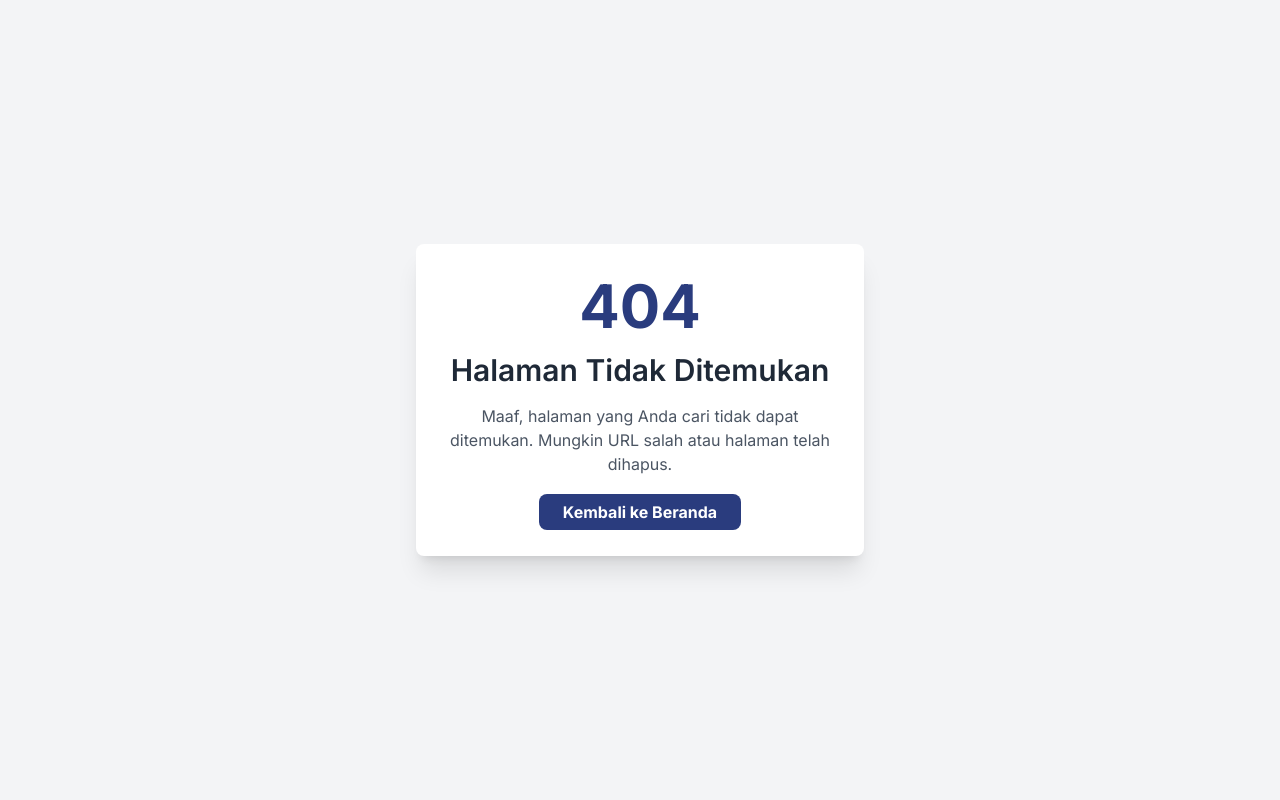
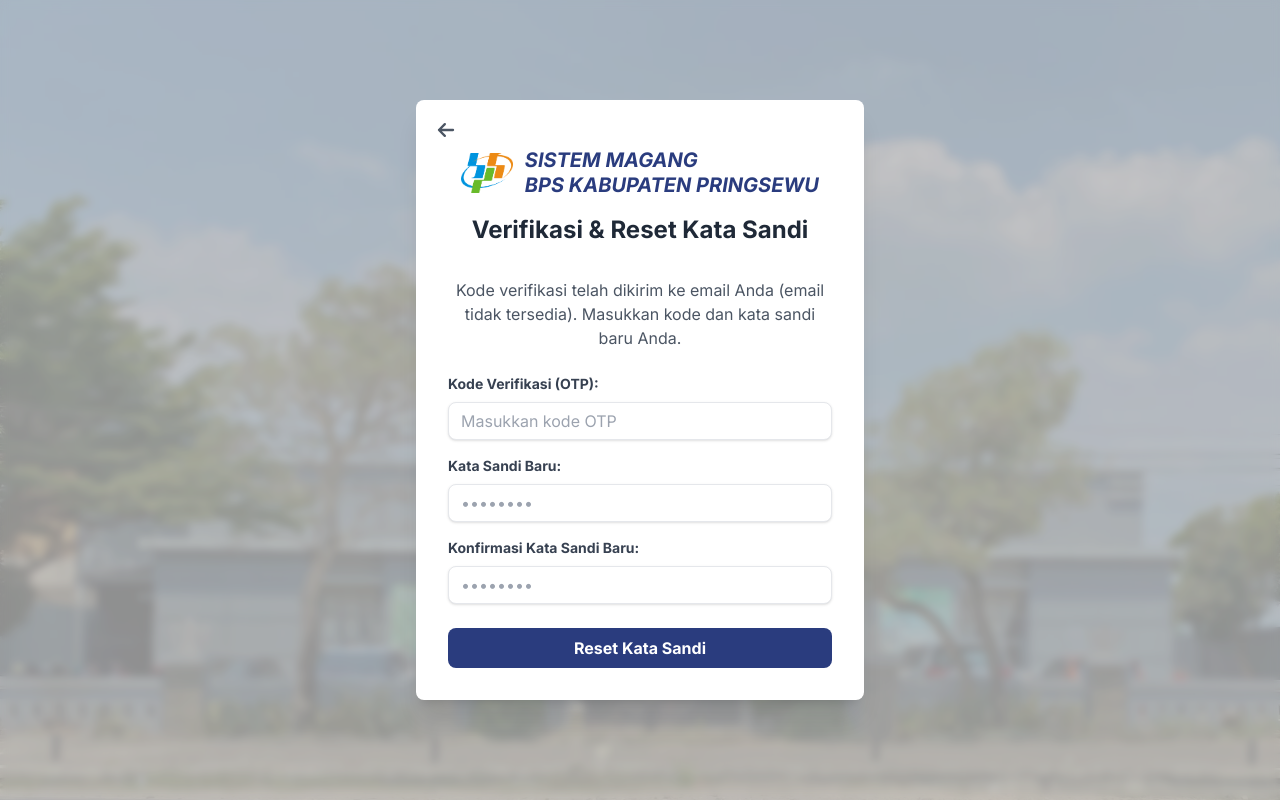
Before and after one commit to aryasetiap/web-magang-bps, a React (Create React App) app in the folder front-end-web/: page /verify-otp in a window 1280 px wide. Before the commit this address had no page. Built offline with nearby package versions, Linux system fonts and the light colour scheme.

Commit message:
`feat: add verify otp page, update forgot password and headbar components`

```diff
--- a/front-end-web/src/App.js
+++ b/front-end-web/src/App.js
@@ -7,6 +7,7 @@ import LoginPage from "./pages/LoginPage";
 import RegistrationPage from "./pages/Registration";
 import ForgotPasswordPage from "./pages/ForgotPassword";
 import AuthCallbackPage from "./pages/AuthCallbackPage";
+import VerifyOtpPage from "./pages/VerifyOtp";
 
 // Import Unified Dashboard Layout (Layout gabungan untuk semua role dashboard)
 import DashboardLayout from "./components/protected/DashboardLayout";
@@ -80,6 +81,8 @@ function App() {
 
           {/* Rute Forgot Password */}
           <Route path="/forgot-password" element={<ForgotPasswordPage />} />
+          {/* Rute Verifikasi OTP untuk Reset Password */}
+          <Route path="/verify-otp" element={<VerifyOtpPage />} />
 
           {/* Rute Dashboard Peserta Magang (Intern) - Dilindungi */}
           <Route
--- a/front-end-web/src/components/protected/HeadBar.jsx
+++ b/front-end-web/src/components/protected/HeadBar.jsx
@@ -40,7 +40,7 @@ function HeadBar({ toggleSidebar, isCollapsed, userRole }) {
     setProfilePhoto(
       profile?.profilePhoto
         ? `http://localhost:3000/${profile.profilePhoto.replace(/\\/g, "/")}`
-        : "https://via.placeholder.com/150/F8D7DA/000000?text=JD"
+        : "https://www.placeholderimage.online/images/generic/user-profile-images.jpg"
     );
   }, [profile]);
 
@@ -110,7 +110,7 @@ function HeadBar({ toggleSidebar, isCollapsed, userRole }) {
     }
   };
 
-  const handleChangePassword = (e) => {
+  const handleChangePassword = async (e) => {
     e.preventDefault();
     if (!oldPassword || !newPassword || !confirmNewPassword) {
       alert("Semua bidang password harus diisi.");
@@ -129,6 +129,23 @@ function HeadBar({ toggleSidebar, isCollapsed, userRole }) {
       return;
     }
 
+    if (!token) return;
+
+    try {
+      const res = await fetch("http://localhost:3000/auth/change-password", {
+        method: "POST",
+        headers: {
+          "Content-Type": "application/json",
+          Authorization: `Bearer ${token}`,
+        },
+        body: JSON.stringify({
+          oldPassword,
+          newPassword,
+        }),
+      });
+      const data = await res.json();
+      if (!res.ok) throw new Error(data.message || "Gagal mengubah password.");
+
       closeProfileModal();
       setAlert({
         isOpen: true,
@@ -137,6 +154,15 @@ function HeadBar({ toggleSidebar, isCollapsed, userRole }) {
         type: "success",
         autoCloseDelay: 1500,
       });
+    } catch (err) {
+      setAlert({
+        isOpen: true,
+        title: "Gagal",
+        message: err.message || "Terjadi kesalahan saat mengubah password.",
+        type: "error",
+        autoCloseDelay: 3000,
+      });
+    }
   };
 
   const handlePhotoChange = (e) => {
--- a/front-end-web/src/pages/ForgotPassword.jsx
+++ b/front-end-web/src/pages/ForgotPassword.jsx
@@ -38,9 +38,6 @@ function ForgotPasswordPage() {
     }
 
     try {
-      // --- Simulasi Panggilan API ke Backend ---
-      // Di aplikasi nyata, Anda akan mengirim email ke backend
-      // Backend akan mengirim email reset password ke alamat yang diberikan
       const apiResponse = await fetch(
         "http://localhost:3000/auth/forgot-password",
         {
@@ -63,7 +60,10 @@ function ForgotPasswordPage() {
           type: "success",
           autoCloseDelay: 3000,
         });
-        // Opsional: kosongkan input email setelah sukses
+        setTimeout(() => {
+          closeAlert();
+          navigate("/verify-otp", { state: { email: email } }); // Teruskan email via state
+        }, 3000);
         setEmail("");
       } else {
         // Backend mengirimkan status error (misal 404 jika email tidak ditemukan, 500 server error)
--- /dev/null
+++ b/front-end-web/src/pages/VerifyOtp.jsx
@@ -0,0 +1,245 @@
+import React, { useState } from "react";
+import { useNavigate, useLocation } from "react-router-dom";
+import AlertDialog from "../components/AlertDialog";
+import BrandLogo from "../components/BrandLogo";
+import kantorBPSBg from "../assets/kantor-bps-3.jpg";
+
+function VerifyOtpPage() {
+  const [otp, setOtp] = useState("");
+  const [newPassword, setNewPassword] = useState("");
+  const [confirmNewPassword, setConfirmNewPassword] = useState("");
+  const navigate = useNavigate();
+  const location = useLocation(); // Untuk mengambil email atau token dari state/params
+
+  const [alert, setAlert] = useState({
+    isOpen: false,
+    title: "",
+    message: "",
+    type: "",
+    autoCloseDelay: 0,
+  });
+
+  const closeAlert = () => {
+    setAlert((prev) => ({ ...prev, isOpen: false }));
+  };
+
+  // Ambil email dari state lokasi jika diteruskan dari ForgotPasswordPage
+  // Atau bisa juga dari URL params jika backend mengirimkannya di redirect
+  const emailFromLocation = location.state?.email || "";
+  // Atau token reset dari URL params jika backend mengirimkannya
+  const resetTokenFromParams = new URLSearchParams(location.search).get(
+    "token"
+  );
+
+  const handleVerifyOtpAndResetPassword = async (e) => {
+    e.preventDefault();
+
+    if (!otp.trim() || !newPassword.trim() || !confirmNewPassword.trim()) {
+      setAlert({
+        isOpen: true,
+        title: "Validasi Input",
+        message: "Semua bidang wajib diisi.",
+        type: "error",
+        autoCloseDelay: 2000,
+      });
+      return;
+    }
+    if (newPassword.length < 6) {
+      setAlert({
+        isOpen: true,
+        title: "Validasi Password",
+        message: "Kata sandi baru minimal 6 karakter.",
+        type: "error",
+        autoCloseDelay: 2000,
+      });
+      return;
+    }
+    if (newPassword !== confirmNewPassword) {
+      setAlert({
+        isOpen: true,
+        title: "Validasi Password",
+        message: "Konfirmasi kata sandi baru tidak cocok.",
+        type: "error",
+        autoCloseDelay: 2000,
+      });
+      return;
+    }
+
+    try {
+      // --- Panggilan API ke Backend untuk Verifikasi OTP dan Reset Password ---
+      // Asumsi backend memiliki endpoint seperti PATCH /auth/reset-password
+      // yang menerima email (atau token), OTP, dan password baru.
+      const apiResponse = await fetch(
+        "http://localhost:3000/auth/verify-reset-password",
+        {
+          method: "PATCH", // Atau POST, sesuai implementasi backend Anda
+          headers: {
+            "Content-Type": "application/json",
+          },
+          body: JSON.stringify({
+            email: emailFromLocation, // Kirim email yang didapat dari halaman sebelumnya
+            otp: otp,
+            newPassword: newPassword,
+            // Jika backend menggunakan resetToken dari URL, kirim juga:
+            // resetToken: resetTokenFromParams
+          }),
+        }
+      );
+
+      const data = await apiResponse.json();
+
+      if (apiResponse.ok) {
+        setAlert({
+          isOpen: true,
+          title: "Reset Kata Sandi Berhasil!",
+          message:
+            "Kata sandi Anda telah berhasil diubah. Silakan login dengan kata sandi baru Anda.",
+          type: "success",
+          autoCloseDelay: 3000,
+        });
+        setTimeout(() => {
+          closeAlert();
+          navigate("/login"); // Arahkan ke halaman login
+        }, 3000);
+      } else {
+        throw new Error(
+          data.message || "Verifikasi OTP atau reset kata sandi gagal."
+        );
+      }
+    } catch (error) {
+      console.error("Reset password error:", error);
+      setAlert({
+        isOpen: true,
+        title: "Terjadi Kesalahan",
+        message:
+          error.message ||
+          "Terjadi masalah saat mereset kata sandi. Mohon coba lagi.",
+        type: "error",
+      });
+    }
+  };
+
+  return (
+    <div
+      className="min-h-screen flex items-center justify-center bg-cover bg-center bg-no-repeat relative"
+      style={{ backgroundImage: `url('${kantorBPSBg}')` }}
+    >
+      {/* Overlay untuk keterbacaan */}
+      <div className="absolute inset-0 bg-white bg-opacity-70 z-0"></div>
+      <div className="absolute inset-0 bg-black bg-opacity-20 backdrop-blur-sm z-10"></div>
+
+      {/* Konten formulir verifikasi OTP dan reset password */}
+      <div className="bg-white p-8 rounded-lg shadow-xl w-full max-w-md relative z-20">
+        {/* Tombol Kembali */}
+        <a
+          href="/login" // Kembali ke halaman login
+          className="absolute top-4 left-4 text-gray-600 hover:text-bps-blue transition-colors duration-200"
+          aria-label="Kembali ke Login"
+        >
+          <svg
+            xmlns="http://www.w3.org/2000/svg"
+            className="h-7 w-7"
+            fill="none"
+            viewBox="0 0 24 24"
+            stroke="currentColor"
+            strokeWidth="2"
+          >
+            <path
+              strokeLinecap="round"
+              strokeLinejoin="round"
+              d="M11 17l-5-5m0 0l5-5m-5 5h12"
+            />
+          </svg>
+        </a>
+
+        <div className="text-center mb-8 mt-4">
+          <div className="container mx-auto flex justify-center text-left">
+            <a href="/">
+              <BrandLogo textClassName="text-xl" />
+            </a>
+          </div>
+          <h2 className="mt-4 text-2xl font-bold text-gray-800">
+            Verifikasi & Reset Kata Sandi
+          </h2>
+        </div>
+
+        <p className="text-gray-600 text-center mb-6">
+          Kode verifikasi telah dikirim ke email Anda (
+          {emailFromLocation || "email tidak tersedia"}). Masukkan kode dan kata
+          sandi baru Anda.
+        </p>
+
+        <form onSubmit={handleVerifyOtpAndResetPassword}>
+          <div className="mb-4">
+            <label
+              htmlFor="otp"
+              className="block text-gray-700 text-sm font-bold mb-2"
+            >
+              Kode Verifikasi (OTP):
+            </label>
+            <input
+              type="text"
+              id="otp"
+              className="shadow appearance-none border rounded-lg w-full py-2 px-3 text-gray-700 leading-tight focus:outline-none focus:ring-2 focus:ring-bps-blue"
+              placeholder="Masukkan kode OTP"
+              value={otp}
+              onChange={(e) => setOtp(e.target.value)}
+              required
+            />
+          </div>
+          <div className="mb-4">
+            <label
+              htmlFor="newPassword"
+              className="block text-gray-700 text-sm font-bold mb-2"
+            >
+              Kata Sandi Baru:
+            </label>
+            <input
+              type="password"
+              id="newPassword"
+              className="shadow appearance-none border rounded-lg w-full py-2 px-3 text-gray-700 leading-tight focus:outline-none focus:ring-2 focus:ring-bps-blue"
+              placeholder="••••••••"
+              value={newPassword}
+              onChange={(e) => setNewPassword(e.target.value)}
+              required
+            />
+          </div>
+          <div className="mb-6">
+            <label
+              htmlFor="confirmNewPassword"
+              className="block text-gray-700 text-sm font-bold mb-2"
+            >
+              Konfirmasi Kata Sandi Baru:
+            </label>
+            <input
+              type="password"
+              id="confirmNewPassword"
+              className="shadow appearance-none border rounded-lg w-full py-2 px-3 text-gray-700 leading-tight focus:outline-none focus:ring-2 focus:ring-bps-blue"
+              placeholder="••••••••"
+              value={confirmNewPassword}
+              onChange={(e) => setConfirmNewPassword(e.target.value)}
+              required
+            />
+          </div>
+          <button
+            type="submit"
+            className="bg-bps-blue hover:bg-bps-light-blue text-white font-bold py-2 px-4 rounded-lg w-full transition-colors duration-200"
+          >
+            Reset Kata Sandi
+          </button>
+        </form>
+      </div>
+
+      <AlertDialog
+        isOpen={alert.isOpen}
+        onClose={closeAlert}
+        title={alert.title}
+        message={alert.message}
+        type={alert.type}
+        autoCloseDelay={alert.autoCloseDelay}
+      />
+    </div>
+  );
+}
+
+export default VerifyOtpPage;
--- a/front-end-web/src/pages/admin/AdminManagementSettings.jsx
+++ b/front-end-web/src/pages/admin/AdminManagementSettings.jsx
@@ -16,7 +16,6 @@ function AdminManagementSettingsPage() {
       </div>
       <div className="grid grid-cols-1 gap-6">
         <AdminAccountsPage />
-        <AdminSettingsPage />
       </div>
     </div>
   );
```
Also changed, not shown: 1 other file (tests, documents, lock files or other folders). Lines whose indentation alone changed are shown as unchanged.
